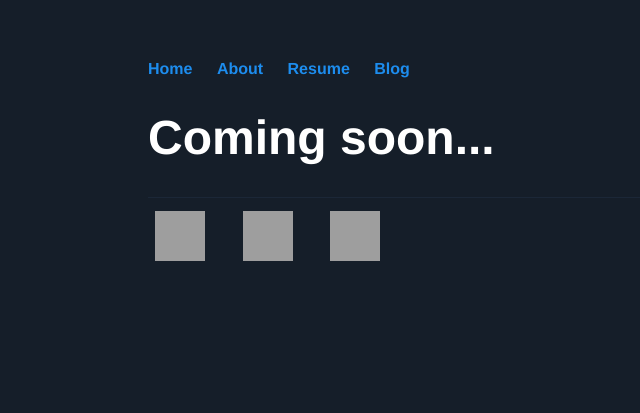
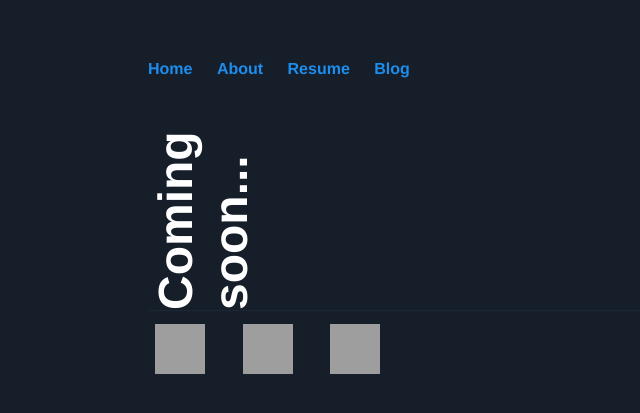
Before and after one commit to nshaw98/aboutnathan.github.io, a Jekyll site: the page built from about/index.html, in a window 1280 px wide. Shown: the top 413 px of the page, without its empty margins (44-684 px from the left). Built offline with Jekyll 4.4.1, drawn with Linux system fonts in a browser that asks for light colours; grey boxes are pictures that could not be loaded.

Commit message:
Update main.css

```diff
--- a/css/main.css
+++ b/css/main.css
@@ -53,3 +53,10 @@
 footer ul li img:hover {
 	opacity: 0.8;
 }
+/* class that holds the info on the home page, blurb */
+.blurb{
+    border-radius: 50%;
+    width: 200px;
+    height: 200px;
+    transform: rotate(-90deg);
+}
```
